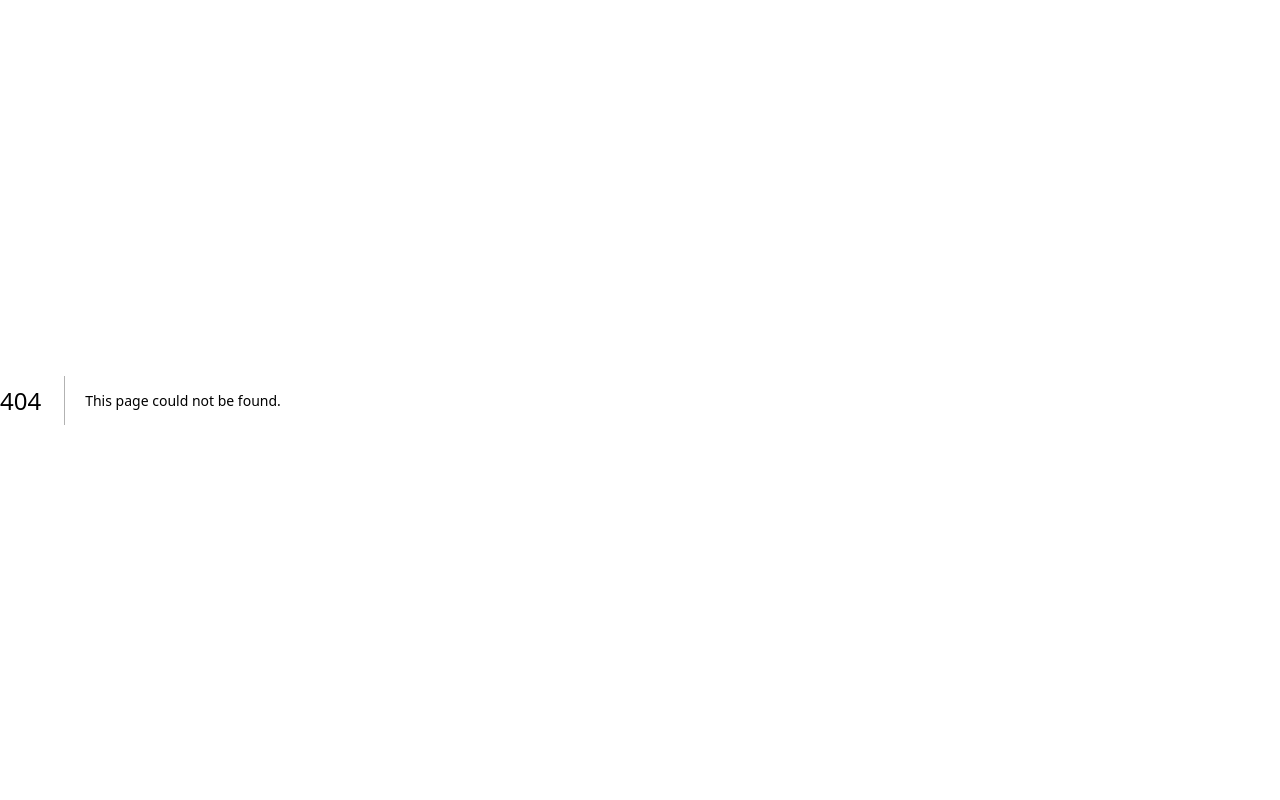
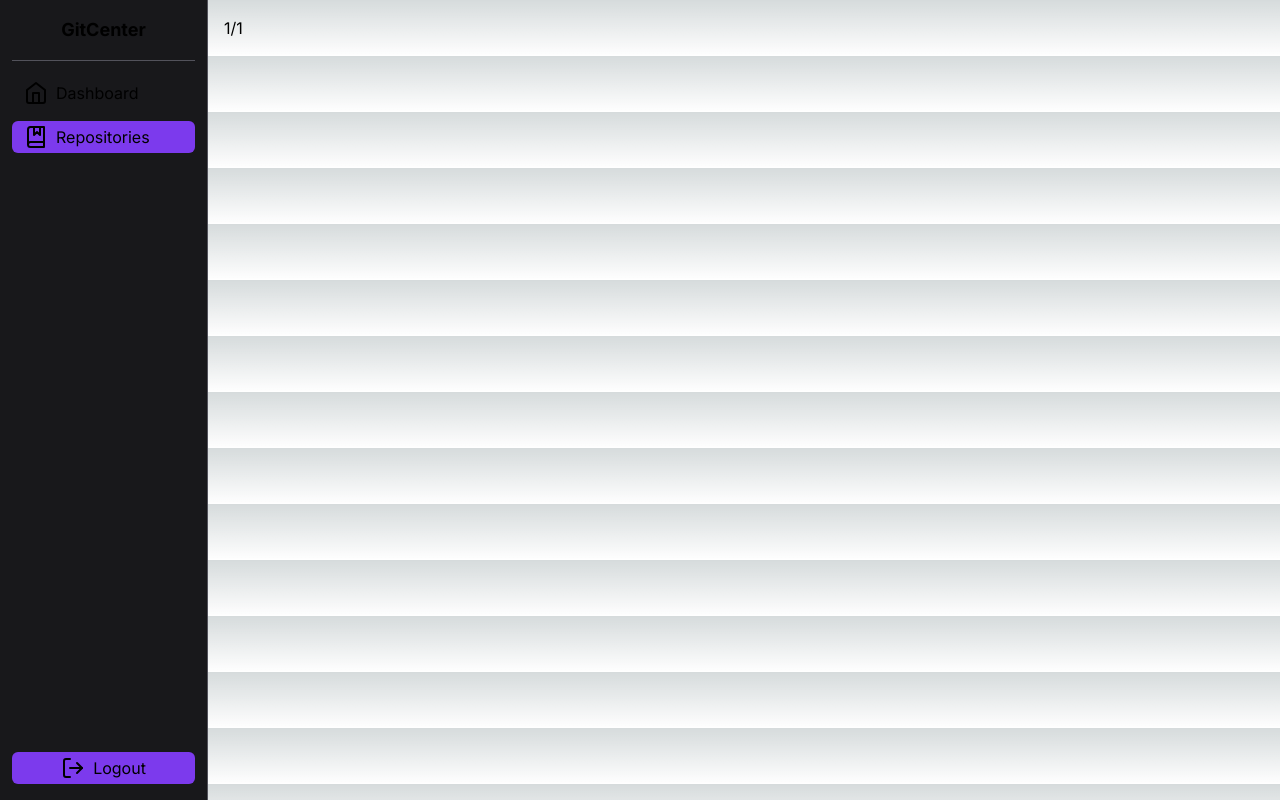
Before and after one commit to aledosreis/gitcenter-app, a Next.js app: page /repositories/1/1 in a window 1280 px wide. Before the commit this address had no page. Built offline with nearby package versions, Linux system fonts and the light colour scheme.

Commit message:
change all repository pages structure

```diff
--- a/src/app/(user)/repositories/[repoId]/page.tsx
+++ /dev/null
@@ -1,3 +0,0 @@
-export default function RepositoryPage() {
-	return <p>Repository</p>
-}
--- /dev/null
+++ b/src/app/(user)/repositories/[repoOwner]/[repoName]/page.tsx
@@ -0,0 +1,11 @@
+export default function RepositoryPage({
+	params,
+}: {
+	params: { repoOwner: string; repoName: string }
+}) {
+	return (
+		<p>
+			{params.repoOwner}/{params.repoName}
+		</p>
+	)
+}
```
Also changed, not shown: src/app/(user)/repositories/[repoOwner]/[repoName]/PRs/[id]/page.tsx (renamed from src/app/(user)/repositories/[repoId]/PRs/[id]/page.tsx), src/app/(user)/repositories/[repoOwner]/[repoName]/PRs/page.tsx (renamed from src/app/(user)/repositories/[repoId]/PRs/page.tsx), src/app/(user)/repositories/[repoOwner]/[repoName]/commits/page.tsx (renamed from src/app/(user)/repositories/[repoId]/commits/page.tsx), src/app/(user)/repositories/[repoOwner]/[repoName]/issues/[id]/page.tsx (renamed from src/app/(user)/repositories/[repoId]/issues/[id]/page.tsx), src/app/(user)/repositories/[repoOwner]/[repoName]/issues/new/page.tsx (renamed from src/app/(user)/repositories/[repoId]/issues/new/page.tsx), src/app/(user)/repositories/[repoOwner]/[repoName]/issues/page.tsx (renamed from src/app/(user)/repositories/[repoId]/issues/page.tsx).
